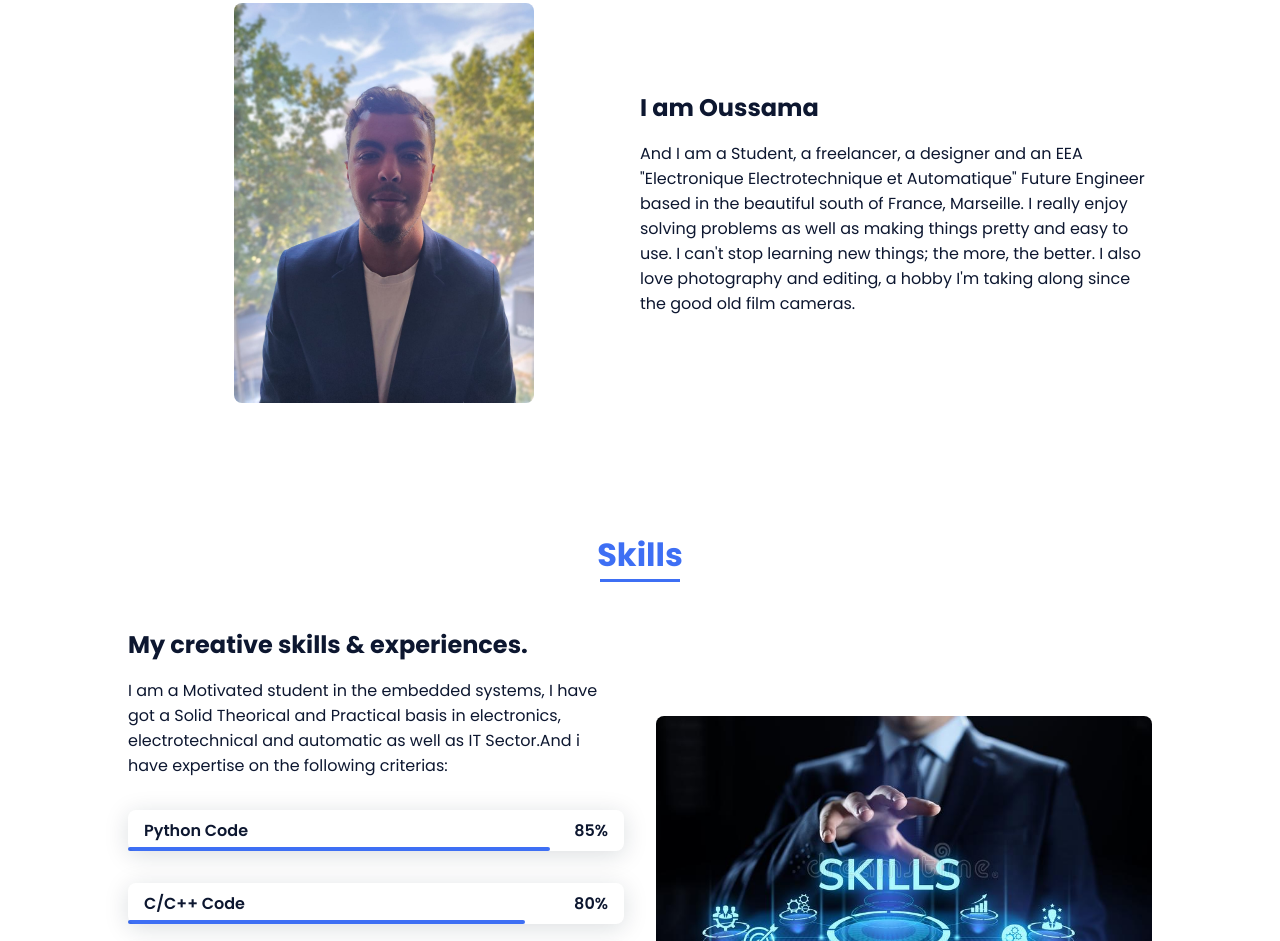
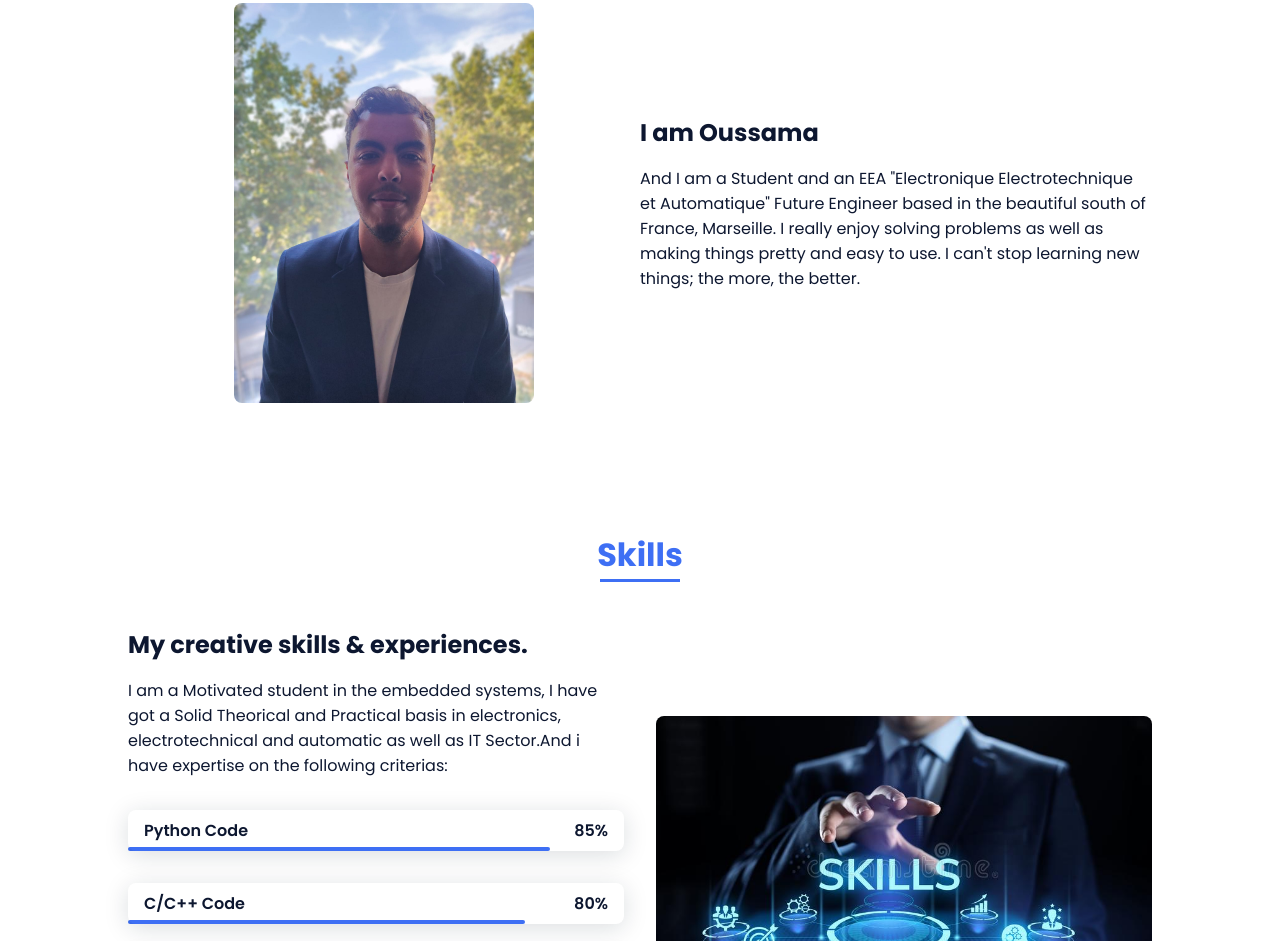
Before and after one commit to AboutikabOussama/portfolio, a plain HTML site: page index.html in a window 1280 px wide. Shown: the part 896-1837 px from the top of the page. Drawn offline with nearby package versions, Linux system fonts and the light colour scheme.

Commit message:
Update index.html

```diff
--- a/index.html
+++ b/index.html
@@ -64,8 +64,8 @@
                     <div>
                         <h2 class="about__subtitle">I am Oussama</h2>
                         <p class="about__text">And
-                            I am a Student, a freelancer, a designer and an EEA "Electronique Electrotechnique et Automatique" Future Engineer based in the beautiful south of France, Marseille.
-                            I really enjoy solving problems as well as making things pretty and easy to use. I can't stop learning new things; the more, the better. I also love photography and editing, a hobby I'm taking along since the good old film cameras.
+                            I am a Student and an EEA "Electronique Electrotechnique et Automatique" Future Engineer based in the beautiful south of France, Marseille.
+                            I really enjoy solving problems as well as making things pretty and easy to use. I can't stop learning new things; the more, the better.
 
                             </p>
                     </div>
```
